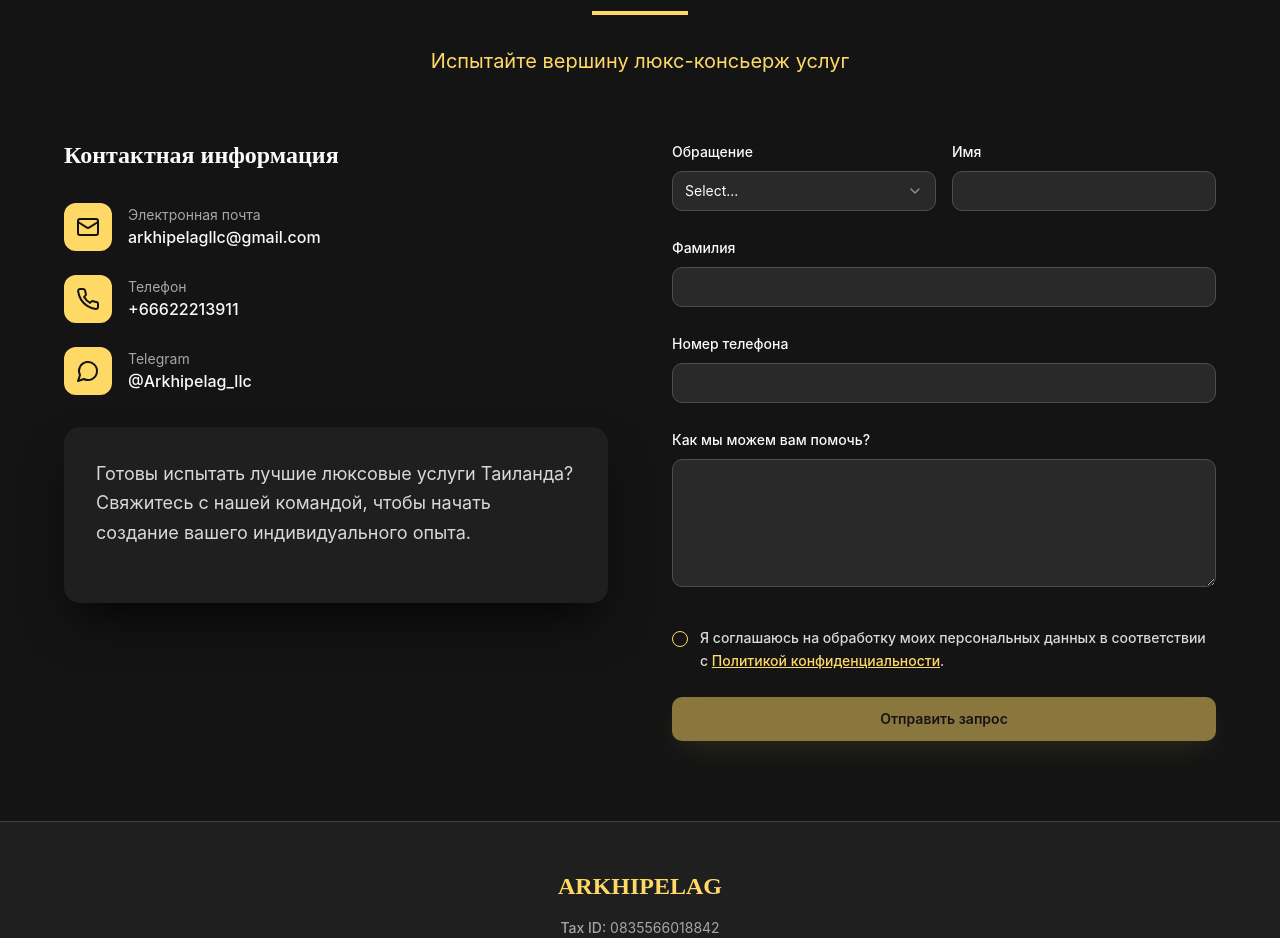
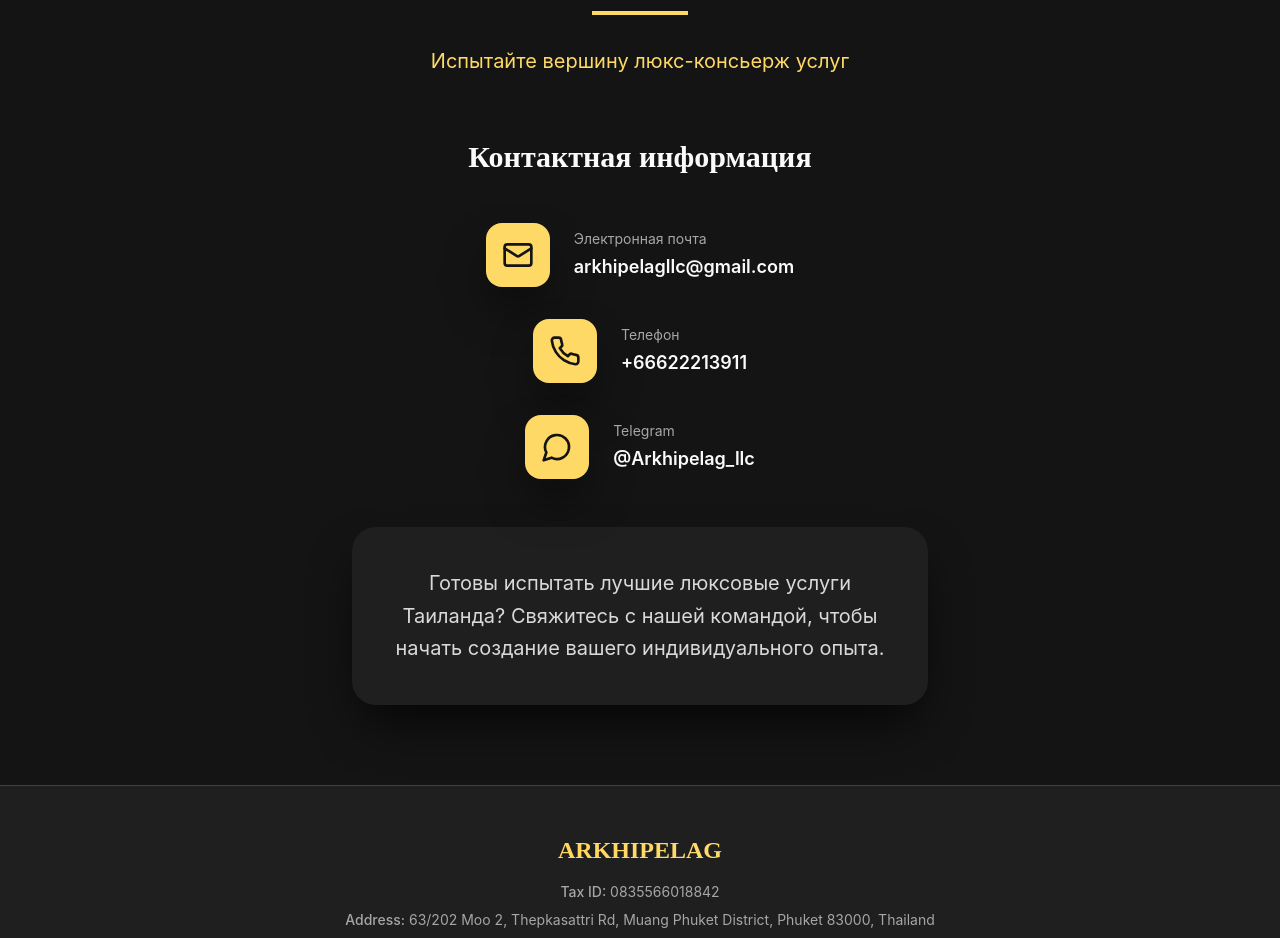
Before and after one commit to glebaanat-beep/arkhipelag-landing, a React (Vite) app: page / in a window 1280 px wide. Shown: the part 5020-5958 px from the top of the page. Built offline with nearby package versions, Linux system fonts and the light colour scheme.

Commit message:
Remove contact form

```diff
--- a/src/components/ContactSection.tsx
+++ b/src/components/ContactSection.tsx
@@ -1,70 +1,8 @@
-import React, { useState } from 'react';
-import { Mail, Phone, MessageCircle, MapPin } from 'lucide-react';
-import { Button } from './ui/button';
-import { Input } from './ui/input';
-import { Label } from './ui/label';
-import { Textarea } from './ui/textarea';
-import { Checkbox } from './ui/checkbox';
-import { Select, SelectContent, SelectItem, SelectTrigger, SelectValue } from './ui/select';
+import React from 'react';
+import { Mail, Phone, MessageCircle } from 'lucide-react';
 import { useLanguage } from '../contexts/LanguageContext';
-import { useToast } from '../hooks/use-toast';
-import { Link } from 'react-router-dom';
-
-// Import Thailand map
-import thailandMapImage from '../assets/thailand-map.jpg';
 export function ContactSection() {
-  const {
-    t
-  } = useLanguage();
-  const {
-    toast
-  } = useToast();
-  const [formData, setFormData] = useState({
-    salutation: '',
-    firstName: '',
-    surname: '',
-    phone: '',
-    message: ''
-  });
-  const [privacyConsent, setPrivacyConsent] = useState(false);
-  const handleSubmit = (e: React.FormEvent) => {
-    e.preventDefault();
-
-    // Basic validation
-    if (!formData.firstName || !formData.surname || !formData.phone || !formData.message) {
-      toast({
-        title: "Please fill in all fields",
-        variant: "destructive"
-      });
-      return;
-    }
-
-    if (!privacyConsent) {
-      toast({
-        title: "Privacy consent required",
-        description: "Please agree to the privacy policy to continue.",
-        variant: "destructive"
-      });
-      return;
-    }
-
-    // Here you would typically send the data to your backend
-    console.log('Form submitted:', formData);
-    toast({
-      title: "Thank you for your inquiry",
-      description: "We will contact you shortly."
-    });
-
-    // Reset form
-    setFormData({
-      salutation: '',
-      firstName: '',
-      surname: '',
-      phone: '',
-      message: ''
-    });
-    setPrivacyConsent(false);
-  };
+  const { t } = useLanguage();
   return <section id="contact" className="py-20 bg-background">
       <div className="container mx-auto px-6">
         <div className="text-center mb-16">
@@ -77,151 +15,58 @@ export function ContactSection() {
           </p>
         </div>
 
-        <div className="grid lg:grid-cols-2 gap-16 max-w-6xl mx-auto">
+        <div className="max-w-2xl mx-auto">
           {/* Contact Information */}
-          <div>
-            <h3 className="font-heading text-2xl font-bold mb-8 text-text-primary">
+          <div className="text-center">
+            <h3 className="font-heading text-3xl font-bold mb-12 text-text-primary">
               {t('contact.info.title')}
             </h3>
 
-            <div className="space-y-6 mb-8">
-              <div className="flex items-center space-x-4">
-                <div className="w-12 h-12 bg-luxury-gold rounded-lg flex items-center justify-center">
-                  <Mail className="w-6 h-6 text-background" />
+            <div className="space-y-8 mb-12">
+              <div className="flex items-center justify-center space-x-6">
+                <div className="w-16 h-16 bg-luxury-gold rounded-2xl flex items-center justify-center luxury-shadow">
+                  <Mail className="w-8 h-8 text-background" />
                 </div>
-                <div>
-                  <p className="text-text-muted text-sm">{t('contact.info.email')}</p>
-                  <p className="text-text-primary font-medium">arkhipelagllc@gmail.com</p>
+                <div className="text-left">
+                  <p className="text-text-muted text-sm mb-1">{t('contact.info.email')}</p>
+                  <p className="text-text-primary font-semibold text-lg">arkhipelagllc@gmail.com</p>
                 </div>
               </div>
 
-              <div className="flex items-center space-x-4">
-                <div className="w-12 h-12 bg-luxury-gold rounded-lg flex items-center justify-center">
-                  <Phone className="w-6 h-6 text-background" />
+              <div className="flex items-center justify-center space-x-6">
+                <div className="w-16 h-16 bg-luxury-gold rounded-2xl flex items-center justify-center luxury-shadow">
+                  <Phone className="w-8 h-8 text-background" />
                 </div>
-                <div>
-                  <p className="text-text-muted text-sm">{t('contact.info.phone')}</p>
-                  <p className="text-text-primary font-medium">+66622213911</p>
+                <div className="text-left">
+                  <p className="text-text-muted text-sm mb-1">{t('contact.info.phone')}</p>
+                  <p className="text-text-primary font-semibold text-lg">+66622213911</p>
                 </div>
               </div>
 
-              <div className="flex items-center space-x-4">
-                <div className="w-12 h-12 bg-luxury-gold rounded-lg flex items-center justify-center">
-                  <MessageCircle className="w-6 h-6 text-background" />
+              <div className="flex items-center justify-center space-x-6">
+                <div className="w-16 h-16 bg-luxury-gold rounded-2xl flex items-center justify-center luxury-shadow">
+                  <MessageCircle className="w-8 h-8 text-background" />
                 </div>
-                <div>
-                  <p className="text-text-muted text-sm">{t('contact.info.telegram')}</p>
+                <div className="text-left">
+                  <p className="text-text-muted text-sm mb-1">{t('contact.info.telegram')}</p>
                   <a
                     href="https://t.me/Arkhipelag_llc"
                     target="_blank"
                     rel="noopener noreferrer"
-                    className="text-text-primary font-medium hover:text-luxury-gold transition-colors"
+                    className="text-text-primary font-semibold text-lg hover:text-luxury-gold transition-colors"
                   >
                     @Arkhipelag_llc
                   </a>
                 </div>
               </div>
-
             </div>
 
             {/* Description */}
-            <div className="bg-card rounded-2xl p-8 luxury-shadow">
-              <p className="text-text-secondary text-lg leading-relaxed mb-6">
+            <div className="bg-card rounded-3xl p-10 luxury-shadow max-w-xl mx-auto">
+              <p className="text-text-secondary text-xl leading-relaxed text-center">
                 {t('contact.description')}
               </p>
             </div>
-
-            {/* Thailand Map */}
-
-          </div>
-
-          {/* Contact Form */}
-          <div>
-            <form onSubmit={handleSubmit} className="space-y-6">
-              <div className="grid grid-cols-2 gap-4">
-                <div className="space-y-2">
-                  <Label htmlFor="salutation">{t('contact.form.salutation')}</Label>
-                  <Select value={formData.salutation} onValueChange={value => setFormData(prev => ({
-                  ...prev,
-                  salutation: value
-                }))}>
-                    <SelectTrigger className="bg-input border-input-border">
-                      <SelectValue placeholder="Select..." />
-                    </SelectTrigger>
-                    <SelectContent>
-                      <SelectItem value="mr">{t('contact.form.mr')}</SelectItem>
-                      <SelectItem value="mrs">{t('contact.form.mrs')}</SelectItem>
-                      <SelectItem value="ms">{t('contact.form.ms')}</SelectItem>
-                    </SelectContent>
-                  </Select>
-                </div>
-
-                <div className="space-y-2">
-                  <Label htmlFor="firstName">{t('contact.form.firstname')}</Label>
-                  <Input id="firstName" value={formData.firstName} onChange={e => setFormData(prev => ({
-                  ...prev,
-                  firstName: e.target.value
-                }))} className="bg-input border-input-border" required />
-                </div>
-              </div>
-
-              <div className="space-y-2">
-                <Label htmlFor="surname">{t('contact.form.surname')}</Label>
-                <Input id="surname" value={formData.surname} onChange={e => setFormData(prev => ({
-                ...prev,
-                surname: e.target.value
-              }))} className="bg-input border-input-border" required />
-              </div>
-
-              <div className="space-y-2">
-                <Label htmlFor="phone">{t('contact.form.phone')}</Label>
-                <Input id="phone" type="tel" value={formData.phone} onChange={e => setFormData(prev => ({
-                ...prev,
-                phone: e.target.value
-              }))} className="bg-input border-input-border" required />
-              </div>
-
-              <div className="space-y-2">
-                <Label htmlFor="message">{t('contact.form.message')}</Label>
-                <Textarea id="message" value={formData.message} onChange={e => setFormData(prev => ({
-                ...prev,
-                message: e.target.value
-              }))} className="bg-input border-input-border min-h-32" required />
-              </div>
-
-              <div className="flex items-start space-x-3 pt-4">
-                <Checkbox
-                  id="privacy-consent"
-                  checked={privacyConsent}
-                  onCheckedChange={(checked) => setPrivacyConsent(checked as boolean)}
-                  className="mt-1"
-                />
-                <Label
-                  htmlFor="privacy-consent"
-                  className="text-sm text-text-secondary leading-relaxed cursor-pointer"
-                >
-                  {t('contact.form.privacyConsent.text')}{' '}
-                  <Link
-                    to="/privacy-policy"
-                    target="_blank"
-                    rel="noopener noreferrer"
-                    className="text-luxury-gold hover:text-luxury-gold-bright underline"
-                  >
-                    {t('contact.form.privacyConsent.link')}
-                  </Link>
-                  .
-                </Label>
-              </div>
-
-              <Button
-                type="submit"
-                size="lg"
-                disabled={!privacyConsent}
-                className="w-full bg-luxury-gold hover:bg-luxury-gold-bright text-background font-semibold gold-shadow transition-all duration-300 disabled:opacity-50 disabled:cursor-not-allowed"
-              >
-                {t('contact.form.submit')}
-              </Button>
-            </form>
           </div>
         </div>
       </div>
```
